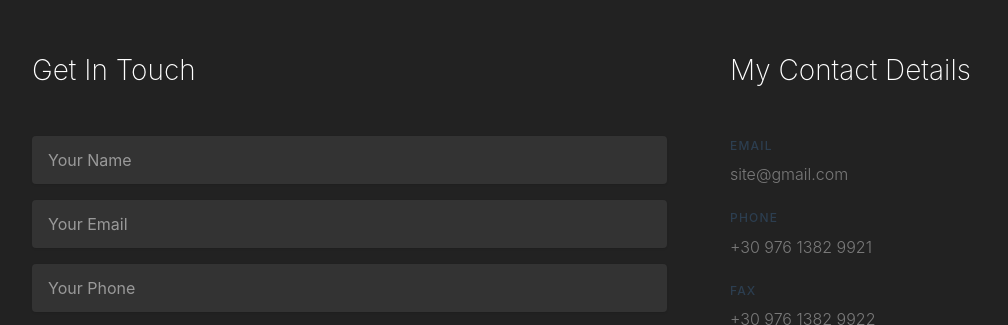
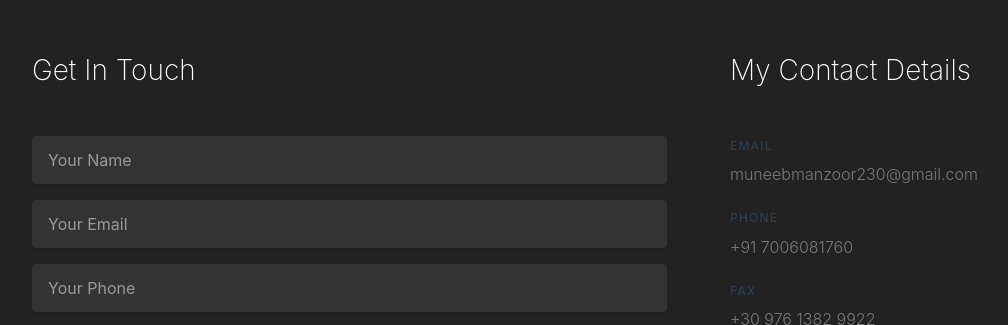
Before and after one commit to muneebmanzoor230/muneebmanzoor230.github.io, a plain HTML site: page index.html in a window 1280 px wide. Shown: the part 6720-7045 px from the top of the page, without its empty margins (53-1061 px from the left). Drawn offline with nearby package versions, Linux system fonts and the light colour scheme; files whose address does not match are found by name.

Commit message:
again chnges

```diff
--- a/index.html
+++ b/index.html
@@ -506,11 +506,11 @@
 					<ul class="site-contact-details">
 						<li>
 							<span class="text-uppercase">Email</span>
-							site@gmail.com
+							muneebmanzoor230@gmail.com
 						</li>
 						<li>
 							<span class="text-uppercase">Phone</span>
-							+30 976 1382 9921
+							+91 7006081760
 						</li>
 						<li>
 							<span class="text-uppercase">Fax</span>
```
